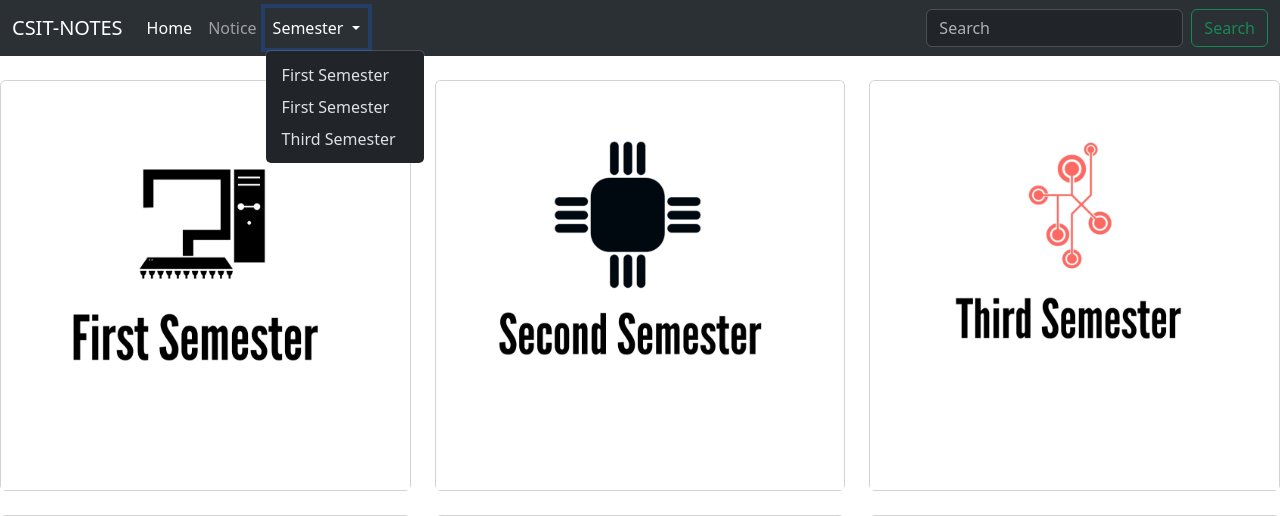
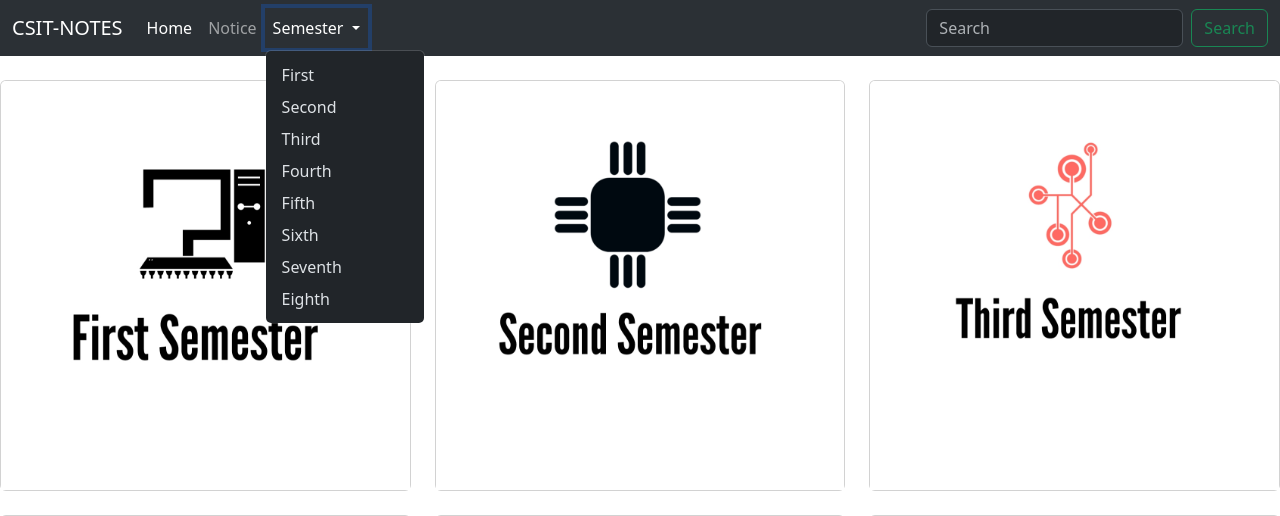
Before and after one commit to code-bugger/CSITNOTES, a Django app: page / in a window 1280 px wide, after a click on "Semester". Shown: the top 516 px of the page. Run offline with Django 4.2, Linux system fonts and the light colour scheme.

Commit message:
made some change in url

```diff
--- a/template/Semester_card.html
+++ b/template/Semester_card.html
@@ -2,42 +2,42 @@
 <div class="row row-cols-1 row-cols-md-3 g-4">
     <div class="col">
       <div class="card">
-        <a href="/see/First"><img src="{% static 'img/1S.jpg' %}" class="card-img-top" alt="..."></a>
+        <a href="/subject/see/First"><img src="{% static 'img/1S.jpg' %}" class="card-img-top" alt="..."></a>
       </div>
     </div>
     <div class="col">
       <div class="card">
-        <a href=""><img src="{% static 'img/2S.jpg' %}" class="card-img-top" alt="..."></a>
+        <a href="/subject/see/Second"><img src="{% static 'img/2S.jpg' %}" class="card-img-top" alt="..."></a>
       </div>
     </div>
     <div class="col">
       <div class="card">
-        <a href=""><img src="{% static 'img/3S.jpg' %}" class="card-img-top" alt="..."></a>
+        <a href="/subject/see/Third"><img src="{% static 'img/3S.jpg' %}" class="card-img-top" alt="..."></a>
       </div>
     </div>
     <div class="col">
       <div class="card">
-        <a href=""><img src="{% static 'img/4S.jpg' %}" class="card-img-top" alt="..."></a>
+        <a href="/subject/see/Fourth"><img src="{% static 'img/4S.jpg' %}" class="card-img-top" alt="..."></a>
       </div>
     </div>
     <div class="col">
         <div class="card">
-            <a href=""><img src="{% static 'img/5S.jpg' %}" class="card-img-top" alt="..."></a>
+            <a href="/subject/see/Fifth"><img src="{% static 'img/5S.jpg' %}" class="card-img-top" alt="..."></a>
         </div>
       </div>
       <div class="col">
         <div class="card">
-            <a href=""><img src="{% static 'img/6S.jpg' %}" class="card-img-top" alt="..."></a>
+            <a href="/subject/see/Sixth"><img src="{% static 'img/6S.jpg' %}" class="card-img-top" alt="..."></a>
         </div>
       </div>
       <div class="col">
         <div class="card">
-            <a href=""><img src="{% static 'img/7S.jpg' %}" class="card-img-top" alt="..."></a>
+            <a href="/subject/see/Seventh"><img src="{% static 'img/7S.jpg' %}" class="card-img-top" alt="..."></a>
         </div>
       </div>
       <div class="col">
         <div class="card">
-            <a href=""><img src="{% static 'img/8S.jpg' %}" class="card-img-top" alt="..."></a>
+            <a href="/subject/see/Eighth"><img src="{% static 'img/8S.jpg' %}" class="card-img-top" alt="..."></a>
         </div>
       </div>
   </div>
--- a/template/header.html
+++ b/template/header.html
@@ -31,9 +31,14 @@
               Semester
             </a>
             <ul class="dropdown-menu">
-              <li><a class="dropdown-item" href="#">First Semester</a></li>
-              <li><a class="dropdown-item" href="#">First Semester</a></li>
-              <li><a class="dropdown-item" href="#">Third Semester</a></li>
+              <li><a class="dropdown-item" href="/subject/see/First">First</a></li>
+              <li><a class="dropdown-item" href="/subject/see/Second">Second</a></li>
+              <li><a class="dropdown-item" href="/subject/see/Third">Third</a></li>
+              <li><a class="dropdown-item" href="/subject/see/Fourth">Fourth</a></li>
+              <li><a class="dropdown-item" href="/subject/see/Fifth">Fifth</a></li>
+              <li><a class="dropdown-item" href="/subject/see/Sixth">Sixth</a></li>
+              <li><a class="dropdown-item" href="/subject/see/Seventh">Seventh</a></li>
+              <li><a class="dropdown-item" href="/subject/see/Eighth">Eighth</a></li>
             </ul>
           </li>
         </ul>
```
